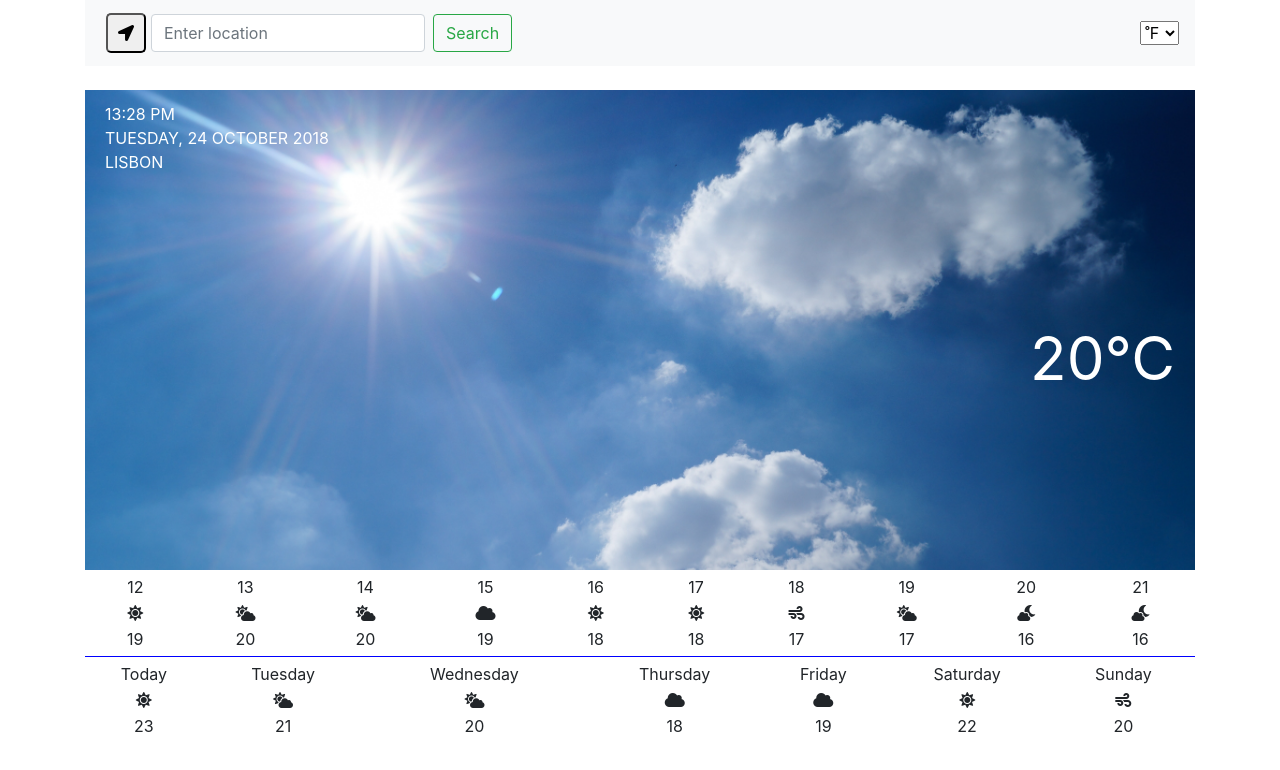
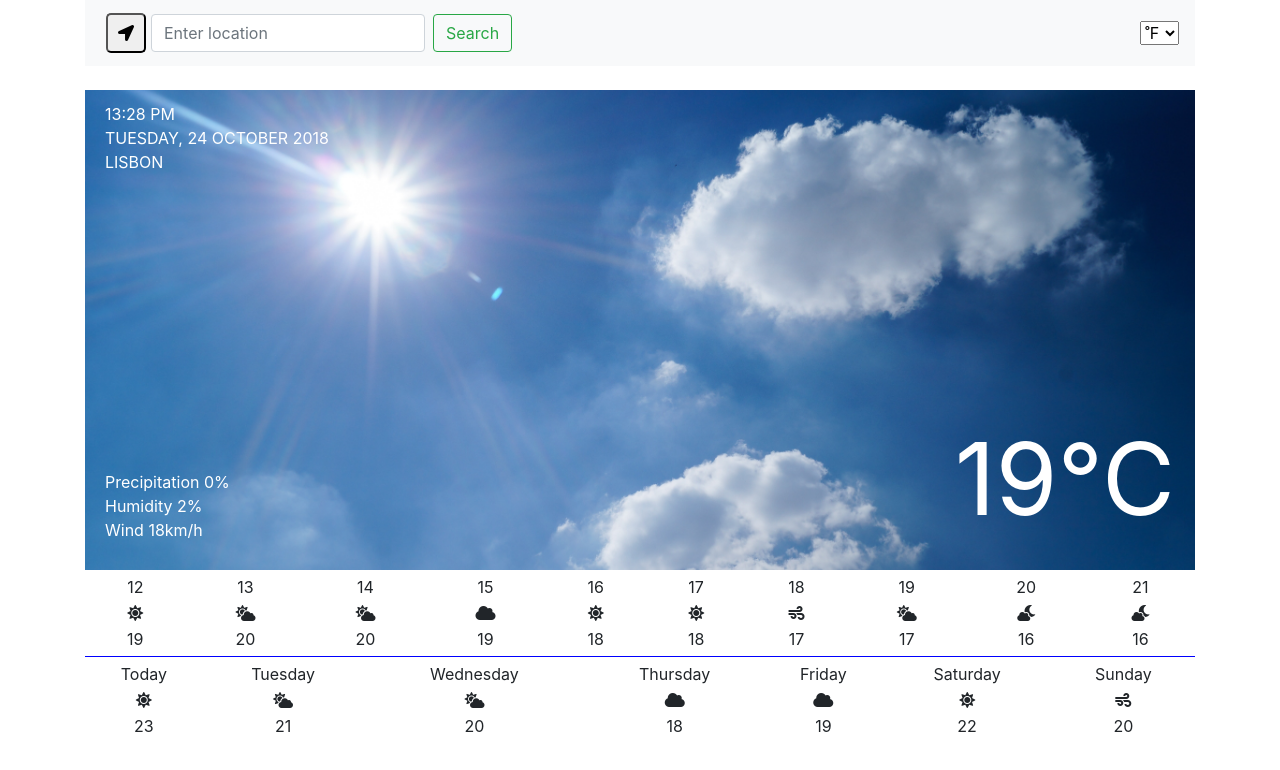
Before and after one commit to cyrielle-h/TodayWeather, a plain HTML site: page index.html in a window 1280 px wide. Drawn offline with nearby package versions, Linux system fonts and the light colour scheme.

Commit message:
Edit temperature

```diff
--- a/index.html
+++ b/index.html
@@ -37,14 +37,21 @@
                 </div>
             </div>
         </nav>
-
         <br>
-
         <div class="info-today">
-            <p>13:28 PM</p>
-           <p>tuesday, 24 october 2018</p>
-           <p>Lisbon</p>
-           <p class="TemperatureToday">20°C</p>
+            <div class="time-date-city">
+                <p>13:28 PM</p>
+                <p>tuesday, 24 october 2018</p>
+                <p>Lisbon</p>
+            </div>
+            <div class="precipitation-humidity-wind">
+                <p>Precipitation 0%</p>
+                <p>Humidity 2%</p>
+                <p>Wind 18km/h</p>
+            </div>
+            <div class="temperature-now">
+                <p>19°C</p>
+            </div>
         </div>
 
 
--- a/stylesheets/app.css
+++ b/stylesheets/app.css
@@ -5,20 +5,32 @@
 }
 
 .info-today {
-	padding: 20px;
+	background-image: url("sunny.jpg");
 	width: 100%;
 	height: 60%;
-	background-image: url("sunny.jpg");
+	background-size: 1150px;
+	position: relative;
+	color: white;
+}
+
+.time-date-city {
+	padding: 20px;
 	text-transform: uppercase;
-	background-size: 1150px;
-	color: white;
 	line-height: 0.5;
 }
 
-.TemperatureToday {
-	float: right;
-	font-size: 60px;
-	margin-top: 15%;
+.precipitation-humidity-wind {
+	position: absolute;
+	bottom: 20px;
+	left: 20px;
+	line-height: 0.5;
+}
+
+.temperature-now {
+	position: absolute;
+	bottom: 0;
+	right: 20px;
+	font-size: 100px;
 }
 
 .Table-Day-Selected {
```
